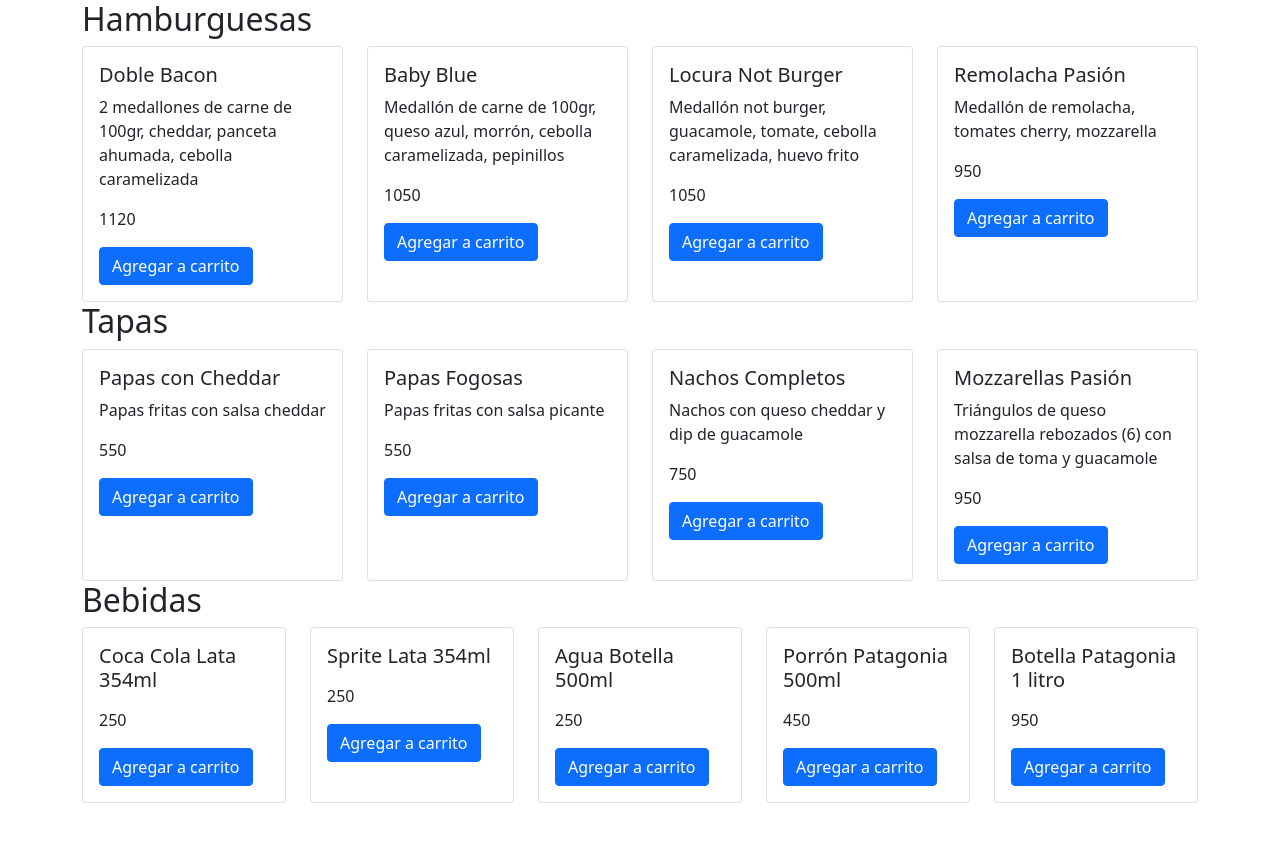
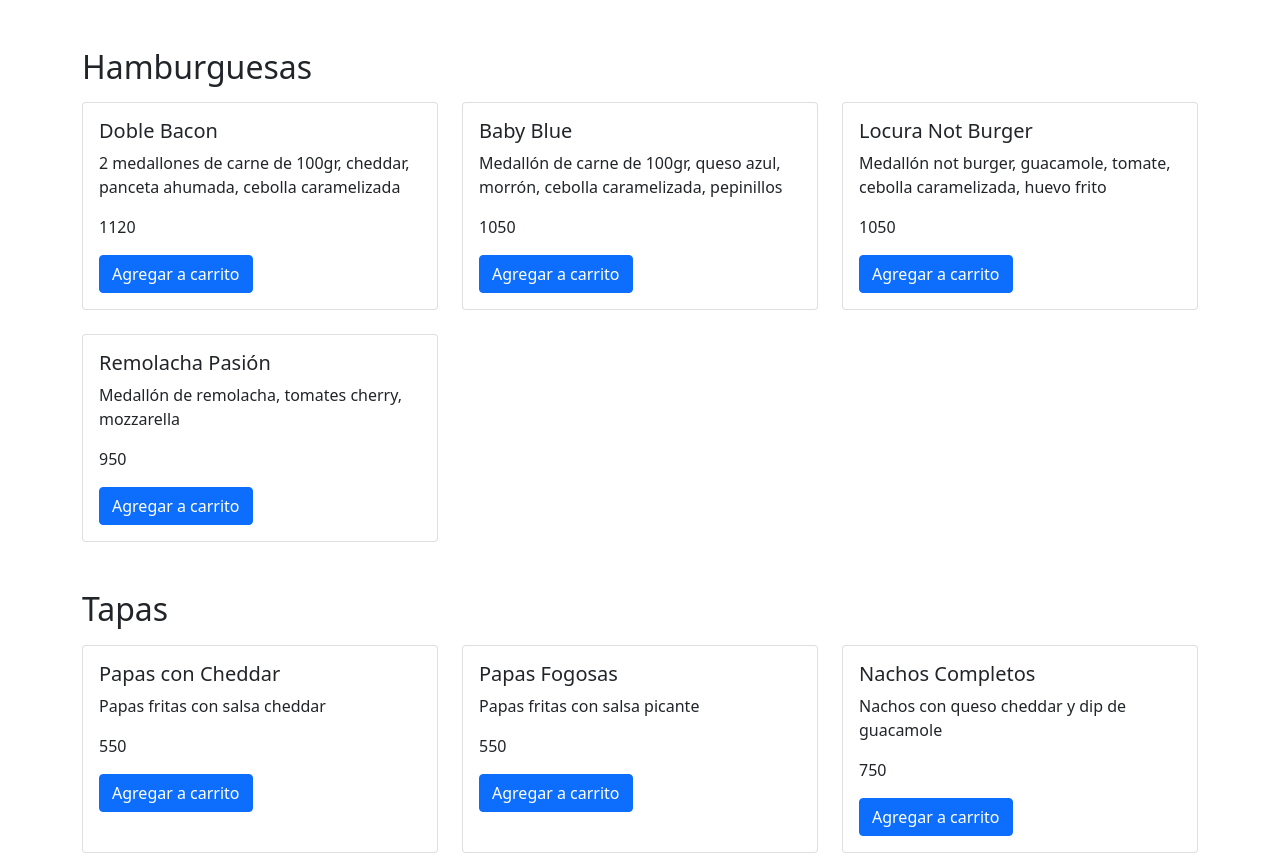
Before and after one commit to pazspera/coderhouse-vue2, a Vue app in the folder primera-entrega/: page / in a window 1280 px wide. Shown: the top 854 px of the page. Before the commit the page ends 803 px from the top, so only its background shows below. Built offline with nearby package versions, Linux system fonts and the light colour scheme.

Commit message:
actualicé template de ProductCard.vue para que genere una row con grilla de cards

```diff
--- a/primera-entrega/src/App.vue
+++ b/primera-entrega/src/App.vue
@@ -1,18 +1,18 @@
 <template>
   <main id="app">
     <!-- <img alt="Vue logo" src="./assets/logo.png" /> -->
-    <section class="container">
-      <h2>Hamburguesas</h2>
+    <section class="container my-5">
+      <h2 class="mb-3">Hamburguesas</h2>
       <ProductCard :products="products.hamburgers" />
     </section>
 
-    <section class="container">
-      <h2>Tapas</h2>
+    <section class="container my-5">
+      <h2 class="mb-3">Tapas</h2>
       <ProductCard :products="products.tapas" />
     </section>
 
-    <section class="container">
-      <h2>Bebidas</h2>
+    <section class="container my-5">
+      <h2 class="mb-3">Bebidas</h2>
       <ProductCard :products="products.drinks" />
     </section>
   </main>
--- a/primera-entrega/src/components/ProductCard.vue
+++ b/primera-entrega/src/components/ProductCard.vue
@@ -1,6 +1,6 @@
 <template>
-  <div class="row">
-    <div class="col sm-6 lg-4" v-for="(product, p) in products" :key="p">
+  <div class="row row-cols-1 row-cols-md-2 row-cols-lg-3 g-4">
+    <div class="col" v-for="(product, p) in products" :key="p">
       <div class="card h-100" >
         <!-- <img src="..." class="card-img-top" alt="..." /> -->
         <div class="card-body">
```
